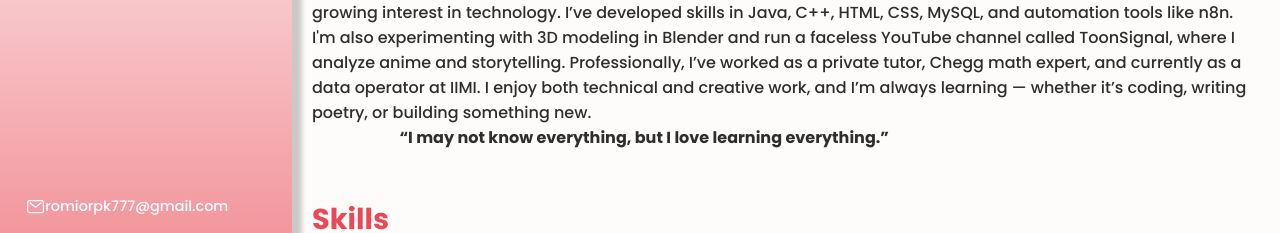
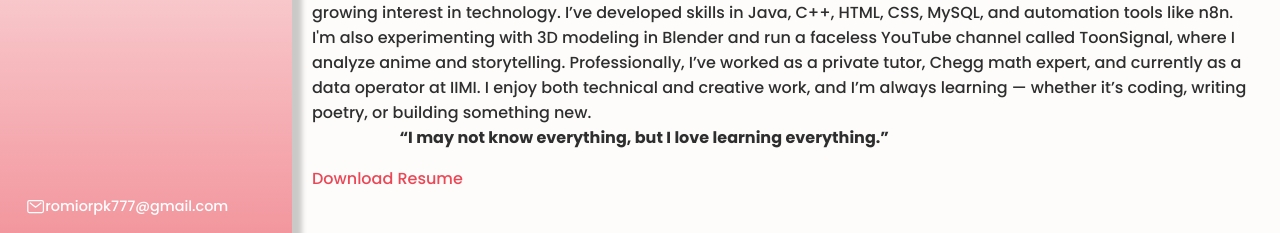
Before and after one commit to Mr-Beast-010/my_protfolio, a plain HTML site: page index.html in a window 1280 px wide. Shown: the part 253-486 px from the top of the page. Drawn offline with nearby package versions, Linux system fonts and the light colour scheme.

Commit message:
Update index.html

```diff
--- a/index.html
+++ b/index.html
@@ -84,7 +84,7 @@
       Professionally, I’ve worked as a private tutor, Chegg math expert, and currently as a data operator at IIMI. I enjoy both technical and creative work, and I’m always learning — whether it’s coding, writing poetry, or building something new.
 
 <br>&nbsp;&nbsp;&nbsp;&nbsp;&nbsp;&nbsp;&nbsp;&nbsp;&nbsp;&nbsp;&nbsp;&nbsp;&nbsp;&nbsp;&nbsp;&nbsp;&nbsp;&nbsp;&nbsp;&nbsp;&nbsp;<strong>“I may not know everything, but I love learning everything.”</strong></p>
-    </article>
+    <a href="Romio_Resume.pdf" download class="resume-btn">Download Resume</a></article>
 
     <article class="service" id="skills">
       <h2 class="service-title">Skills</h2>
```
